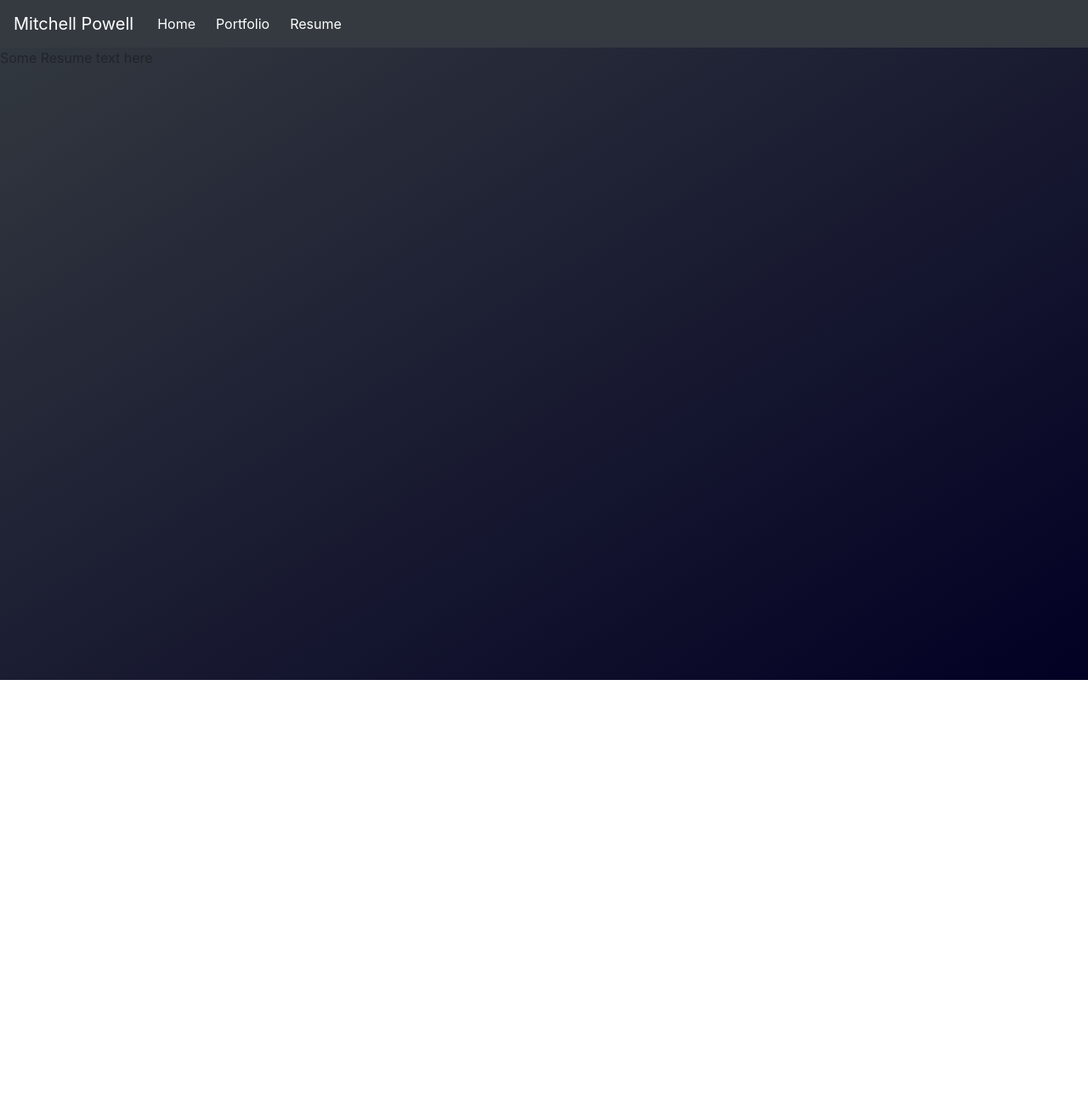
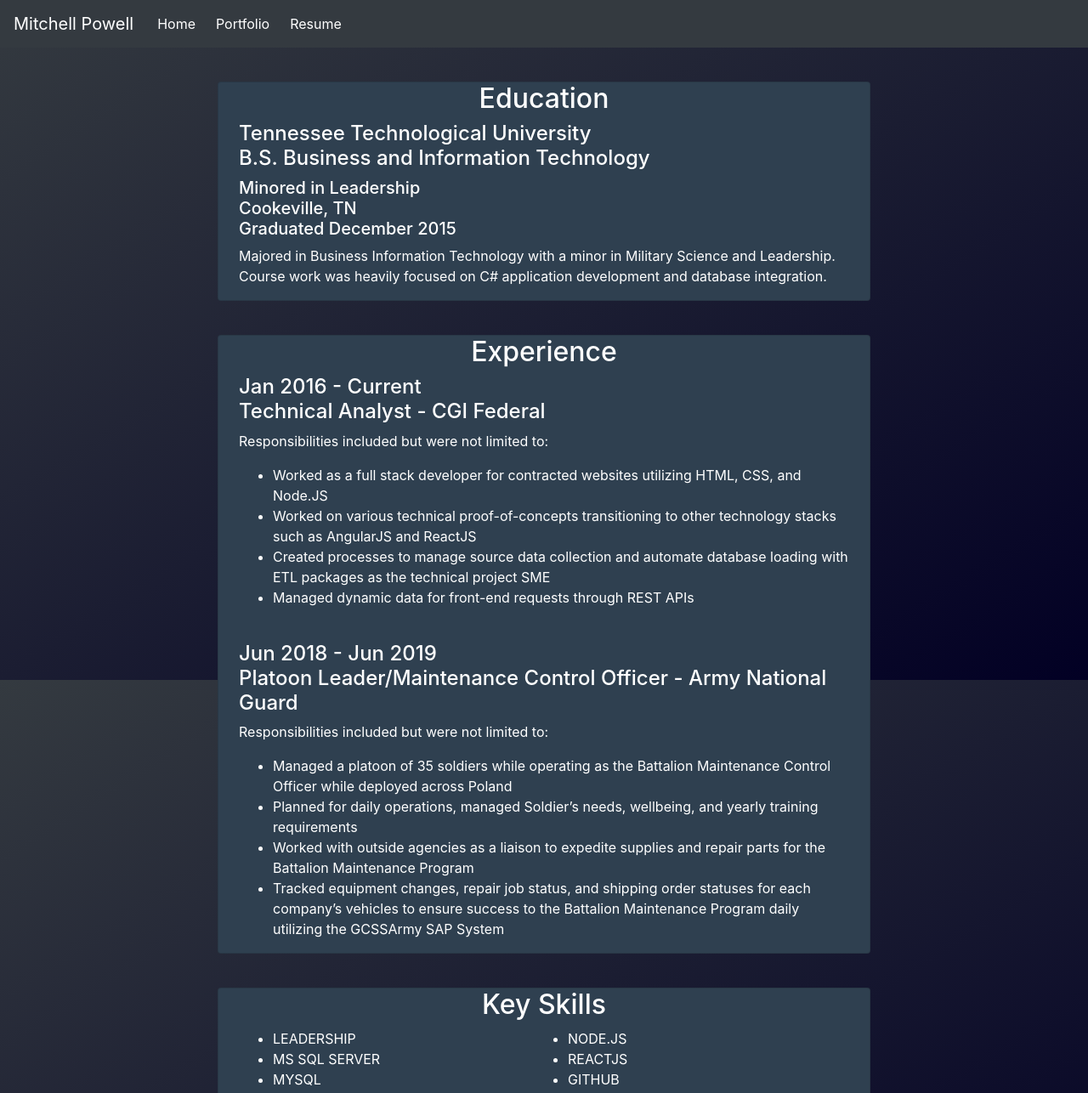
Before and after one commit to mpowell6/resume, a React (Create React App) app: page /resume in a window 1280 px wide. Shown: the top 1286 px of the page at 85% size. Before the commit the page ends 800 px from the top, so only its background shows below. Built offline with nearby package versions, Linux system fonts and the light colour scheme.

Commit message:
Adding resume information

```diff
--- a/public/index.html
+++ b/public/index.html
@@ -10,34 +10,11 @@
       content="Web site created using create-react-app"
     />
     <link rel="apple-touch-icon" href="%PUBLIC_URL%/logo192.png" />
-    <!--
-      manifest.json provides metadata used when your web app is installed on a
-      user's mobile device or desktop. See https://developers.google.com/web/fundamentals/web-app-manifest/
-    -->
     <link rel="manifest" href="%PUBLIC_URL%/manifest.json" />
-    <!--
-      Notice the use of %PUBLIC_URL% in the tags above.
-      It will be replaced with the URL of the `public` folder during the build.
-      Only files inside the `public` folder can be referenced from the HTML.
-
-      Unlike "/favicon.ico" or "favicon.ico", "%PUBLIC_URL%/favicon.ico" will
-      work correctly both with client-side routing and a non-root public URL.
-      Learn how to configure a non-root public URL by running `npm run build`.
-    -->
-    <title>React App</title>
+    <title>Mitchell Powell</title>
   </head>
   <body>
     <noscript>You need to enable JavaScript to run this app.</noscript>
     <div id="root"></div>
-    <!--
-      This HTML file is a template.
-      If you open it directly in the browser, you will see an empty page.
-
-      You can add webfonts, meta tags, or analytics to this file.
-      The build step will place the bundled scripts into the <body> tag.
-
-      To begin the development, run `npm start` or `yarn start`.
-      To create a production bundle, use `npm run build` or `yarn build`.
-    -->
   </body>
 </html>
--- a/src/components/home/Home.css
+++ b/src/components/home/Home.css
@@ -31,7 +31,7 @@
     margin: auto;
     display: flex;
     justify-content: center;
-    font-size: 1.5rem;
+    font-size: 2rem;
 }
 
 .links a, .links path {
--- a/src/components/resume/Resume.css
+++ b/src/components/resume/Resume.css
@@ -0,0 +1,46 @@
+.Resume {
+  color: white;
+  height: 100%;
+}
+
+.card {
+  height: 50%;
+  width: 60%;
+  display: flex;
+  flex-direction: column;
+  justify-content: center;
+  align-content: center;
+  margin: 2.5rem auto;
+  background-color: #2f4050 !important;
+  border-radius: 2%;
+  /* font-size: 1.2rem; */
+}
+
+.keySkills {
+  columns: 2;
+  -webkit-columns: 2;
+  -moz-columns: 2;
+}
+
+.content {
+  padding: 0 1.5rem;
+}
+
+.content h2 {
+  display: flex;
+  justify-content: center;
+}
+
+.btn.btn-primary {
+  display: flex;
+  margin: 2.5rem auto;
+}
+
+@media screen and (min-width: 375px) and (max-width: 768px) {
+  .content h3,
+  .content h4,
+  .content h5 {
+    display: flex;
+    justify-content: center;
+  }
+}
--- a/src/components/resume/Resume.js
+++ b/src/components/resume/Resume.js
@@ -1,14 +1,130 @@
 import React from "react";
 import "./Resume.css";
+import { Card, Button } from "react-bootstrap";
 
 class Resume extends React.Component {
-    render() {
-        return (
-            <div>
-                Some Resume text here
-            </div>
-        )
+  constructor(props) {
+    super(props);
+    this.state = {
+      file : "/resources/files/mPowellResume.pdf"
     }
+  }
+
+  downloadFile = () => {
+    window.location.href = this.state.file
+  }
+
+  render() {
+    return (
+      <div className="Resume">
+        <Card>
+          <div className="content">
+            <h2 className="resumeTitle">Education</h2>
+            <h4>
+              Tennessee Technological University <br />
+              B.S. Business and Information Technology
+            </h4>
+            <h5>
+              Minored in Leadership <br />
+              Cookeville, TN <br />
+              Graduated December 2015
+            </h5>
+            <p>
+              Majored in Business Information Technology with a minor in
+              Military Science and Leadership. Course work was heavily focused
+              on C# application development and database integration.
+            </p>
+          </div>
+        </Card>
+        <Card>
+          <div className="content">
+            <h2 className="resumeTitle">Experience</h2>
+            <h4>
+              Jan 2016 - Current <br />
+              Technical Analyst - CGI Federal
+            </h4>
+            <p>Responsibilities included but were not limited to:</p>
+            <ul>
+              <li key="0">
+                Worked as a full stack developer for contracted websites
+                utilizing HTML, CSS, and Node.JS
+              </li>
+              <li key="1">
+                Worked on various technical proof-of-concepts transitioning to
+                other technology stacks such as AngularJS and ReactJS
+              </li>
+              <li key="2">
+                Created processes to manage source data collection and automate
+                database loading with ETL packages as the technical project SME
+              </li>
+              <li key="3">
+                Managed dynamic data for front-end requests through REST APIs
+              </li>
+            </ul>
+            <br />
+            <h4>
+              Jun 2018 - Jun 2019 <br />
+              Platoon Leader/Maintenance Control Officer - Army National Guard
+            </h4>
+            <p>Responsibilities included but were not limited to:</p>
+            <ul>
+              <li key="0">
+                Managed a platoon of 35 soldiers while operating as the
+                Battalion Maintenance Control Officer while deployed across
+                Poland
+              </li>
+              <li key="1">
+                Planned for daily operations, managed Soldier’s needs,
+                wellbeing, and yearly training requirements
+              </li>
+              <li key="2">
+                Worked with outside agencies as a liaison to expedite supplies
+                and repair parts for the Battalion Maintenance Program
+              </li>
+              <li key="3">
+                Tracked equipment changes, repair job status, and shipping order
+                statuses for each company’s vehicles to ensure success to the
+                Battalion Maintenance Program daily utilizing the GCSSArmy SAP
+                System
+              </li>
+            </ul>
+          </div>
+        </Card>
+        <Card>
+          <div className="content">
+            <h2 className="resumeTitle">Key Skills</h2>
+            <ul className="keySkills">
+              <li key="0">LEADERSHIP</li>
+              <li key="1">MS SQL SERVER</li>
+              <li key="2">MYSQL</li>
+              <li key="3">ETL</li>
+              <li key="4">JAVASCRIPT</li>
+              <li key="5">NODE.JS</li>
+              <li key="6">REACTJS</li>
+              <li key="7">GITHUB</li>
+              <li key="8">HTML</li>
+              <li key="9">CSS</li>
+            </ul>
+          </div>
+        </Card>
+        <Card>
+          <div className="content">
+            <h2 className="resumeTitle">Awards</h2>
+            <ul>
+              <li key="0">TN ARMY COMMENDATION MEDAL</li>
+              <li key="1">ARMY ACHIEVEMENT MEDAL</li>
+              <li key="2">
+                GERMAN ARMED FORCES PROFICIENCY BADGE – GOLD STANDARD
+              </li>
+            </ul>
+          </div>
+        </Card>
+        <Button className="btn btn-primary" onClick={this.downloadFile}>
+          Download Resume
+        </Button>
+      </div>
+    );
+  }
 }
 
 export default Resume;
```
Also changed, not shown: 1 other file (tests, documents, lock files or other folders).
